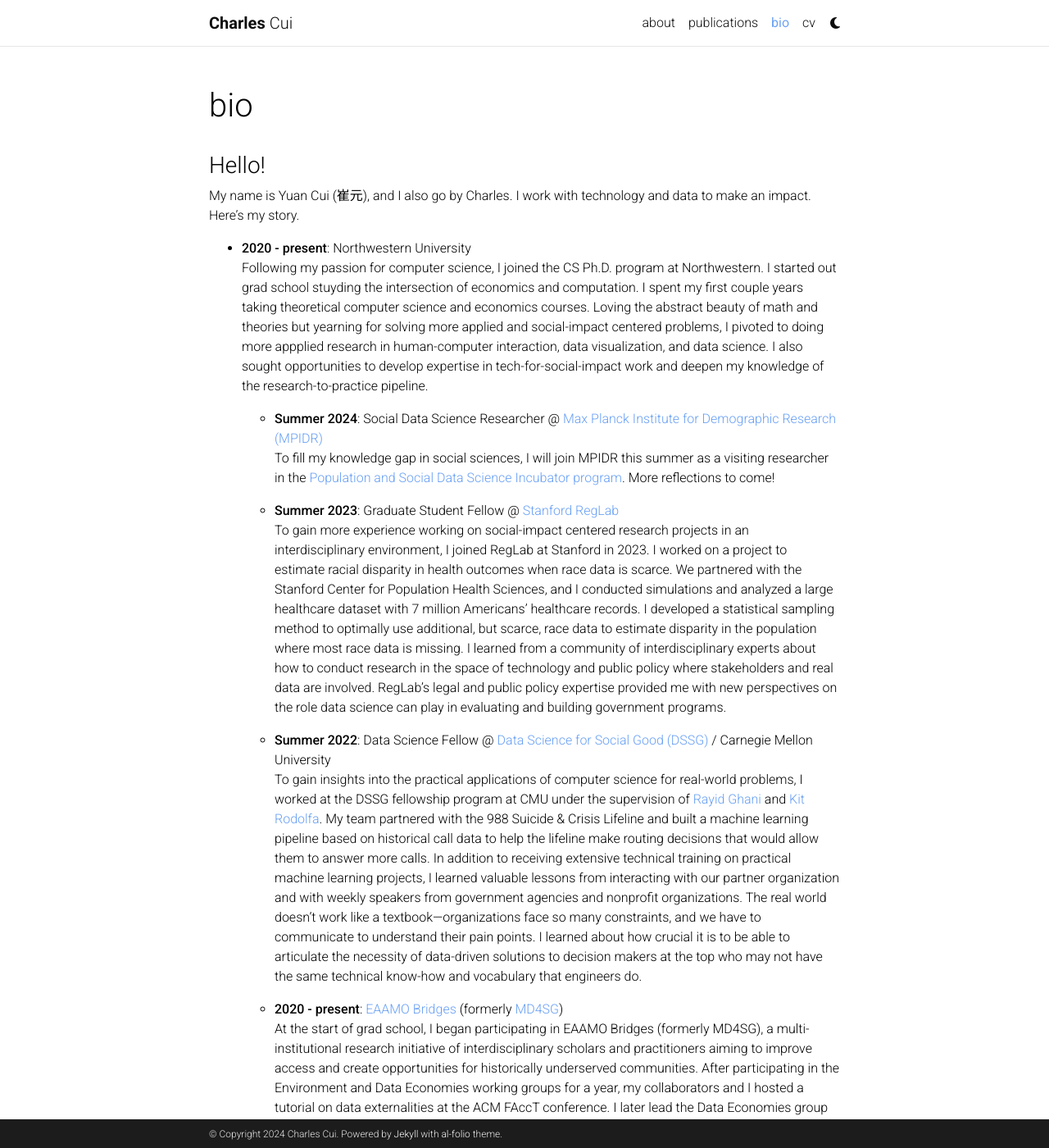
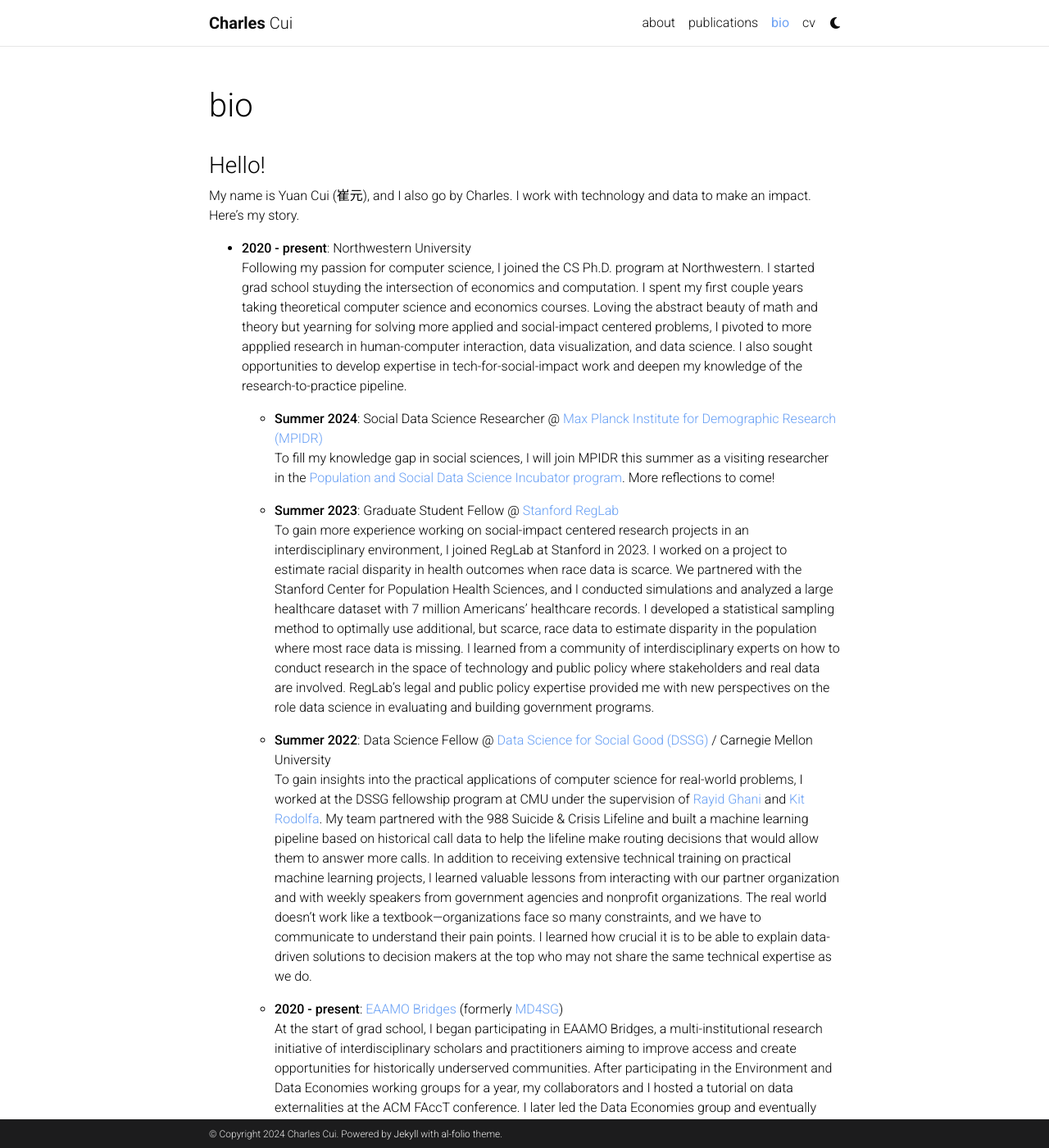
Before and after one commit to digital-flaneur/digital-flaneur.github.io, a Jekyll site: the page built from _pages/bio.md, in a window 1280 px wide and 1400 px high. Shown: the whole window at 82% size. Built offline with Jekyll 4.4.1, drawn with Linux system fonts in a browser that asks for light colours; comment, search, counter and statistics services are not loaded; a style sheet for code colours, icons or effects is not loaded; some of the changed text lies outside the part shown.

Commit message:
update bio

```diff
--- a/_pages/bio.md
+++ b/_pages/bio.md
@@ -12,30 +12,30 @@
 My name is Yuan Cui (崔元), and I also go by Charles. I work with technology and data to make an impact. Here's my story.
 
 - **2020 - present**: Northwestern University
-  Following my passion for computer science, I joined the CS Ph.D. program at Northwestern. I started out grad school stuyding the intersection of economics and computation. I spent my first couple years taking theoretical computer science and economics courses. Loving the abstract beauty of math and theories but yearning for solving more applied and social-impact centered problems, I pivoted to doing more appplied research in human-computer interaction, data visualization, and data science. I also sought opportunities to develop expertise in tech-for-social-impact work and deepen my knowledge of the research-to-practice pipeline.
+  Following my passion for computer science, I joined the CS Ph.D. program at Northwestern. I started grad school stuyding the intersection of economics and computation. I spent my first couple years taking theoretical computer science and economics courses. Loving the abstract beauty of math and theory but yearning for solving more applied and social-impact centered problems, I pivoted to more appplied research in human-computer interaction, data visualization, and data science. I also sought opportunities to develop expertise in tech-for-social-impact work and deepen my knowledge of the research-to-practice pipeline.
 
   - **Summer 2024**: Social Data Science Researcher @ [Max Planck Institute for Demographic Research (MPIDR)](https://www.demogr.mpg.de/en)
     To fill my knowledge gap in social sciences, I will join MPIDR this summer as a visiting researcher in the [Population and Social Data Science Incubator program](https://www.demogr.mpg.de/en/research_6120/digital_and_computational_demography_zagheni_11666/population_and_social_data_science_summer_incubator_program_11935). More reflections to come!
 
   - **Summer 2023**: Graduate Student Fellow @ [Stanford RegLab](https://reglab.stanford.edu/)
-    To gain more experience working on social-impact centered research projects in an interdisciplinary environment, I joined RegLab at Stanford in 2023. I worked on a project to estimate racial disparity in health outcomes when race data is scarce. We partnered with the Stanford Center for Population Health Sciences, and I conducted simulations and analyzed a large healthcare dataset with 7 million Americans’ healthcare records. I developed a statistical sampling method to optimally use additional, but scarce, race data to estimate disparity in the population where most race data is missing. I learned from a community of interdisciplinary experts about how to conduct research in the space of technology and public policy where stakeholders and real data are involved. RegLab's legal and public policy expertise provided me with new perspectives on the role data science can play in evaluating and building government programs.
+    To gain more experience working on social-impact centered research projects in an interdisciplinary environment, I joined RegLab at Stanford in 2023. I worked on a project to estimate racial disparity in health outcomes when race data is scarce. We partnered with the Stanford Center for Population Health Sciences, and I conducted simulations and analyzed a large healthcare dataset with 7 million Americans’ healthcare records. I developed a statistical sampling method to optimally use additional, but scarce, race data to estimate disparity in the population where most race data is missing. I learned from a community of interdisciplinary experts on how to conduct research in the space of technology and public policy where stakeholders and real data are involved. RegLab's legal and public policy expertise provided me with new perspectives on the role data science in evaluating and building government programs.
 
   - **Summer 2022**: Data Science Fellow @ [Data Science for Social Good (DSSG)](https://www.dssgfellowship.org/) / Carnegie Mellon University
-    To gain insights into the practical applications of computer science for real-world problems, I worked at the DSSG fellowship program at CMU under the supervision of [Rayid Ghani](http://www.rayidghani.com/) and [Kit Rodolfa](https://law.stanford.edu/directory/kit-rodolfa/). My team partnered with the 988 Suicide & Crisis Lifeline and built a machine learning pipeline based on historical call data to help the lifeline make routing decisions that would allow them to answer more calls. In addition to receiving extensive technical training on practical machine learning projects, I learned valuable lessons from interacting with our partner organization and with weekly speakers from government agencies and nonprofit organizations. The real world doesn't work like a textbook—organizations face so many constraints, and we have to communicate to understand their pain points. I learned about how crucial it is to be able to articulate the necessity of data-driven solutions to decision makers at the top who may not have the same technical know-how and vocabulary that engineers do.
+    To gain insights into the practical applications of computer science for real-world problems, I worked at the DSSG fellowship program at CMU under the supervision of [Rayid Ghani](http://www.rayidghani.com/) and [Kit Rodolfa](https://law.stanford.edu/directory/kit-rodolfa/). My team partnered with the 988 Suicide & Crisis Lifeline and built a machine learning pipeline based on historical call data to help the lifeline make routing decisions that would allow them to answer more calls. In addition to receiving extensive technical training on practical machine learning projects, I learned valuable lessons from interacting with our partner organization and with weekly speakers from government agencies and nonprofit organizations. The real world doesn't work like a textbook—organizations face so many constraints, and we have to communicate to understand their pain points. I learned how crucial it is to be able to explain data-driven solutions to decision makers at the top who may not share the same technical expertise as we do.
 
   - **2020 - present**: [EAAMO Bridges](https://eaamo-bridges.netlify.app) (formerly [MD4SG](https://www.md4sg.com/))
-    At the start of grad school, I began participating in EAAMO Bridges (formerly MD4SG), a multi-institutional research initiative of interdisciplinary scholars and practitioners aiming to improve access and create opportunities for historically underserved communities. After participating in the Environment and Data Economies working groups for a year, my collaborators and I hosted a tutorial on data externalities at the ACM FAccT conference. I later lead the Data Economies group and eventually became a co-organizer for the entire MD4SG initiative to manage its operations and design new programs. EAAMO Bridges gave me the opportunity to do theoretical work with a social impact flavor, taught me how to have effective discussions and conduct research with people from interdisciplinary backgrounds, and introduced me to a community of scholars who are striving to study the societal implications of sociotechnical systems.
+    At the start of grad school, I began participating in EAAMO Bridges, a multi-institutional research initiative of interdisciplinary scholars and practitioners aiming to improve access and create opportunities for historically underserved communities. After participating in the Environment and Data Economies working groups for a year, my collaborators and I hosted a tutorial on data externalities at the ACM FAccT conference. I later led the Data Economies group and eventually became a co-director for the entire EAAMO Bridges initiative to manage its operations and design new programs. EAAMO Bridges gave me the opportunity to do theoretical work with a social impact flavor, taught me how to have effective discussions and conduct research with people from interdisciplinary backgrounds, and introduced me to a community of scholars who are striving to study the societal implications of sociotechnical systems.
 
   At the same time, I developed leadership, management, and communication skills outside of my academic work.
 
   - **Consulting**: [Advanced Degree Consulting Aliance (ADCA)](https://adca.northwestern.edu/), Impact Consulting Chicago
-    I gained consulting and project management experience while serving as the Vice President of University and Alumni relatons at ADCA, as well as co-founding Impact Consulting Chicago and serving as the Head of Business Development. Under these roles, I managed several pro bono consulting projects for social-impact starups in the space of elderly care, financial lteracy education, and sustainable clothing.
+    I gained consulting and project management skills while serving as the Vice President of University and Alumni relatons at ADCA, as well as co-founding Impact Consulting Chicago and serving as the Head of Business Development. Under these roles, I managed several pro bono consulting projects for social-impact starups in the space of elderly care, financial literacy education, and sustainable clothing.
 
   - **Entrepreneurship**: HomeRiser, Inc., [The Garage at Northwestern](https://www.thegarage.northwestern.edu/)
     During my first two years of my Ph.D., I explored the startup world both on and off campus. I took several MBA courses at [Kellogg](https://www.kellogg.northwestern.edu/) and spoke with many student founders and established entrepreneurs and venture capitalists through the Garage. I also co-founded a real estate technology startup, HomeRiser Inc., which aimed to provide more flexible and affordable ways to finance people’s home ownership. Through these out-of-my-comfort-zone experiences, I learned invaluable lessons on the relationship between technology and business and made quality connections with many passionate and driven people who continue to expand my world.
 
   - **Leadership Development**: [Center for Leadership](https://lead.northwestern.edu/)
-    After serving in leadership positions at different organzations, I wanted to more delibrately develop my leadership skills. I participated in the leadership coaching program, the fellowship program, and later served as a team lead in the fellowship program at the Center for Leadership. I deepened my understanding of my own leadership style, identified and acted on areas of improvement, and developed a "leadership as service" mindset.
+    After serving in leadership positions at different organzations, I wanted to more delibrately develop my leadership skills. I participated in the leadership coaching program, the fellowship program, and later served as a team lead in the fellowship program at the Center for Leadership at Northwestern. I deepened my understanding of my own leadership style, identified and acted on areas of improvement, and developed a "leadership as service" mindset.
 
     <!-- RCTP | entrepreneurship: homeriser, the garage-->
 
```
